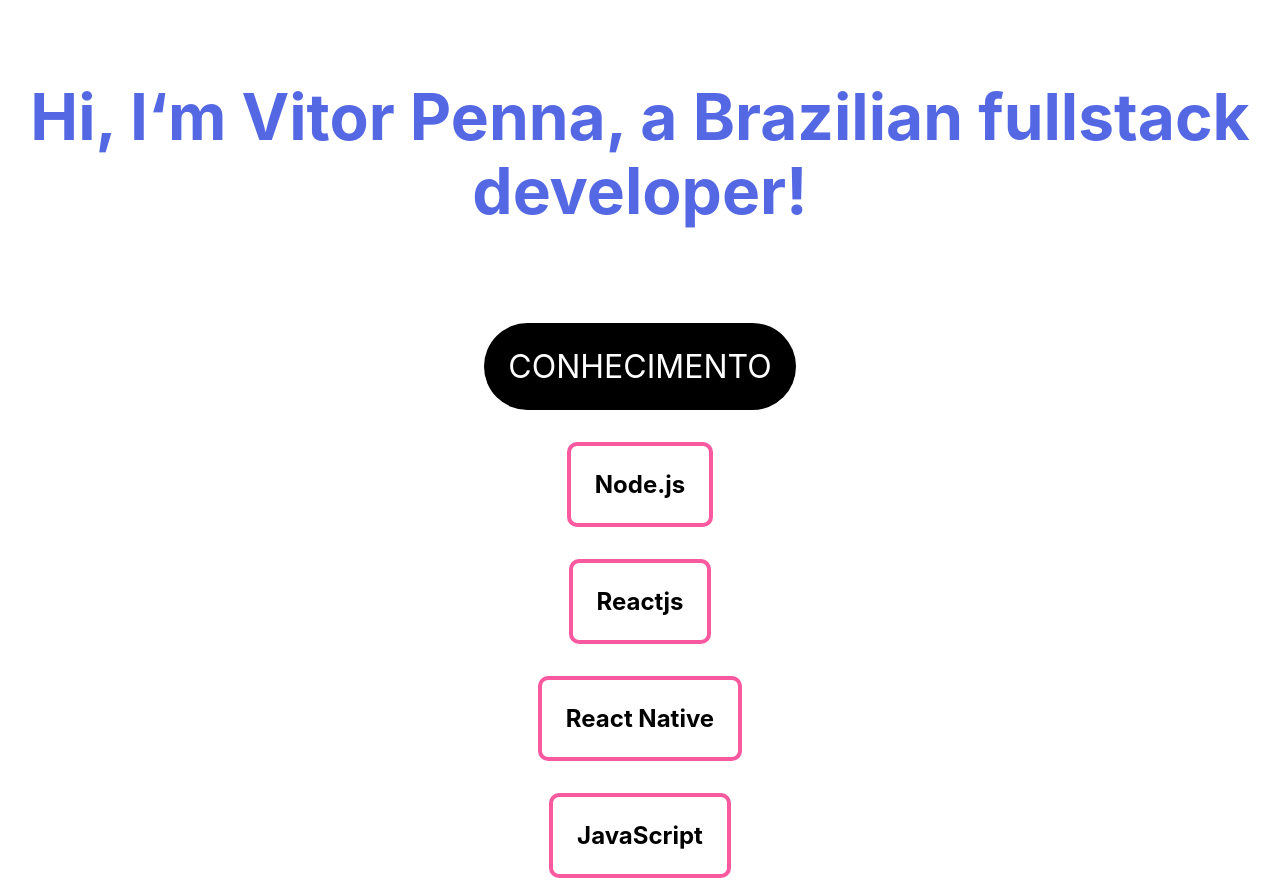
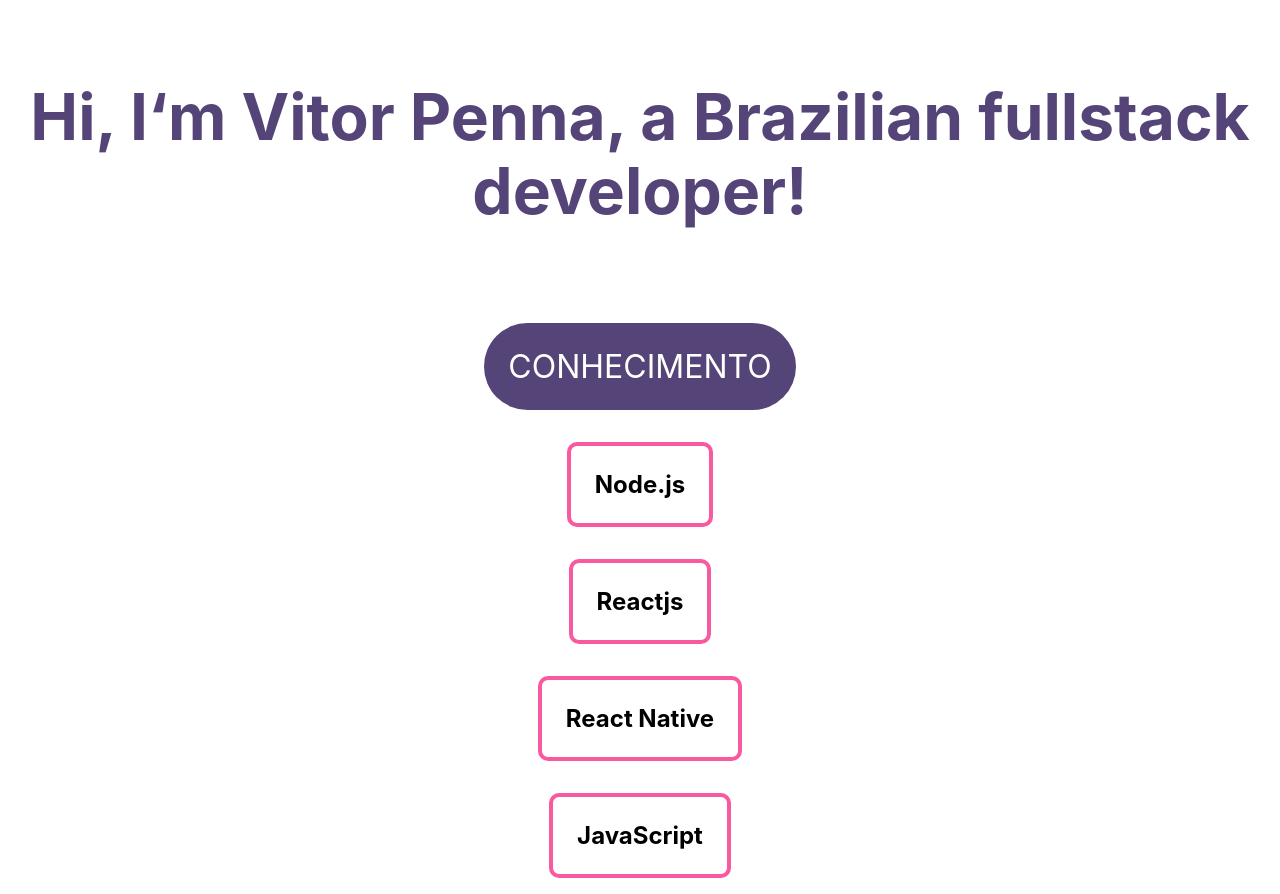
Before and after one commit to VituPenna/Vitor-Penna, a Next.js app: page / in a window 1280 px wide. Built offline with nearby package versions, Linux system fonts and the light colour scheme.

Commit message:
Add files via upload

```diff
--- a/styles/Home.module.css
+++ b/styles/Home.module.css
@@ -31,7 +31,7 @@
   margin: 0;
   line-height: 1.15;
   font-size: 4rem;
-  color: #5468E4;
+  color: #554477;
   text-align: center;
 }
 
@@ -55,7 +55,7 @@
   margin-top: 3rem;
   margin: 1rem;
   border-radius: 50px;
-  background-color: black;
+  background-color: #554477;
 }
 
 .card {
```
